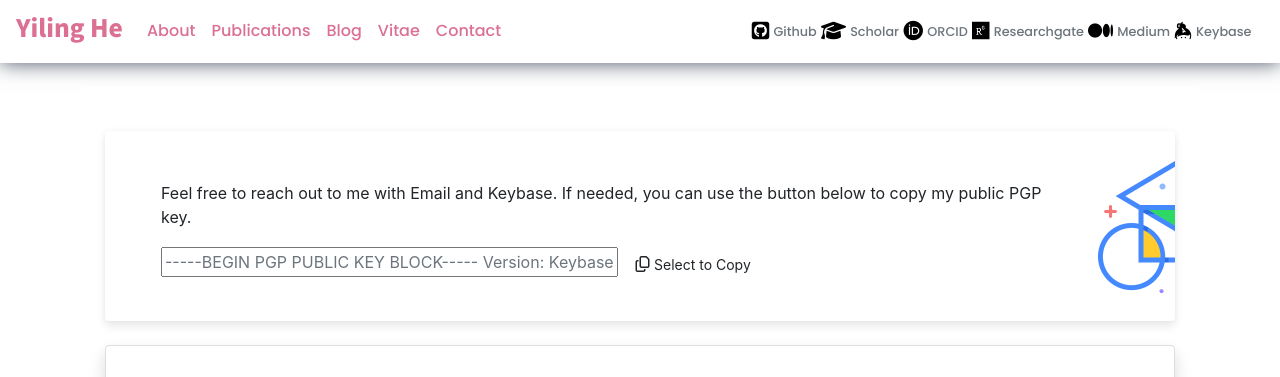
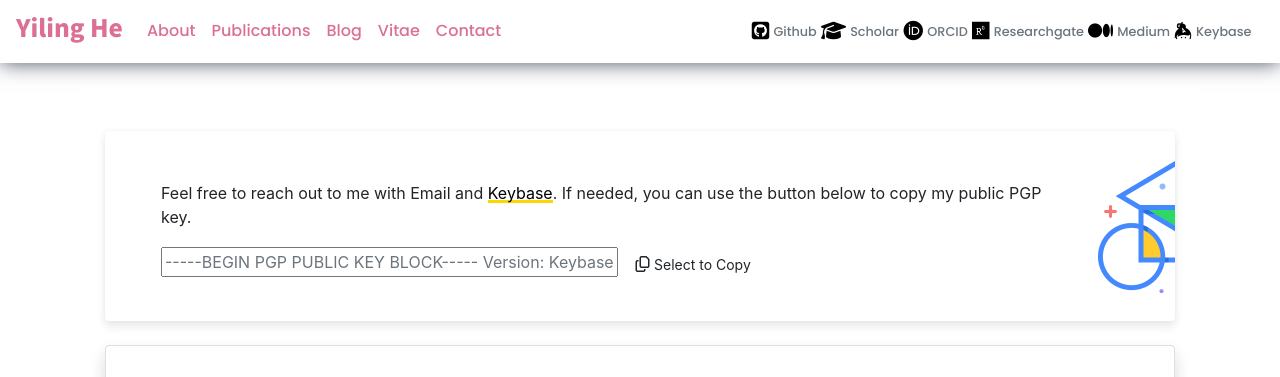
Before and after one commit to E0HYL/e0hyl.github.io, a Jekyll site: the page built from contact.md, in a window 1280 px wide. Shown: the top 377 px of the page. Built offline with Jekyll 4.4.1, drawn with Linux system fonts in a browser that asks for light colours; nearby versions of some CDN libraries; comment, search, counter and statistics services are not loaded.

Commit message:
update mailto and keybase link

```diff
--- a/_layouts/contact.html
+++ b/_layouts/contact.html
@@ -96,7 +96,7 @@
   document.getElementById("generatedTextContainer").style.display = "block";
 
   // Open default email client with filled-in data
-  window.location.href = "mailto:yourEmail@example.com?subject=" + encodeURIComponent(subject) + "&body=" + encodeURIComponent(body);
+  window.location.href = "mailto:heyilinge0@gmail.com?subject=" + encodeURIComponent(subject) + "&body=" + encodeURIComponent(body);
 }
 
 function copyToClipboard() {
--- a/contact.md
+++ b/contact.md
@@ -7,4 +7,4 @@
 
 <!-- Feel free to reach out to me on <a href="https://twitter.com/tbutler0x90" class="highlighted">Twitter</a> , <a href="https://www.linkedin.com/in/tyler-b-a700a1aa/" class="highlighted">Linkedin</a> , or <a href="https://keybase.io/tbutler320" class="highlighted">Keybase</a>. You can also send me a message through the netlify form api below. If needed, you can use the button below to copy my public PGP key  -->
 
-Feel free to reach out to me with Email and Keybase. If needed, you can use the button below to copy my public PGP key.
+Feel free to reach out to me with Email and <a href="https://keybase.io/yiling97" class="highlighted">Keybase</a>. If needed, you can use the button below to copy my public PGP key.
```
